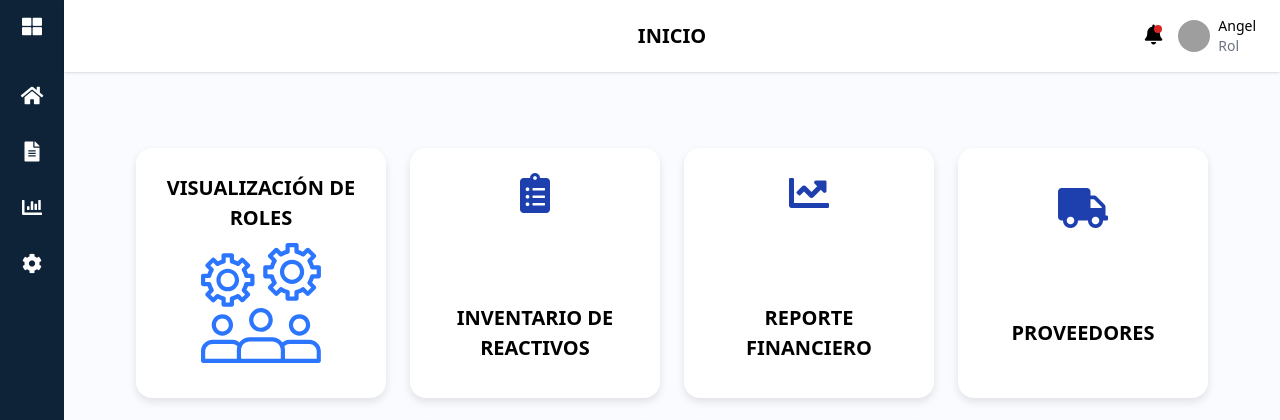
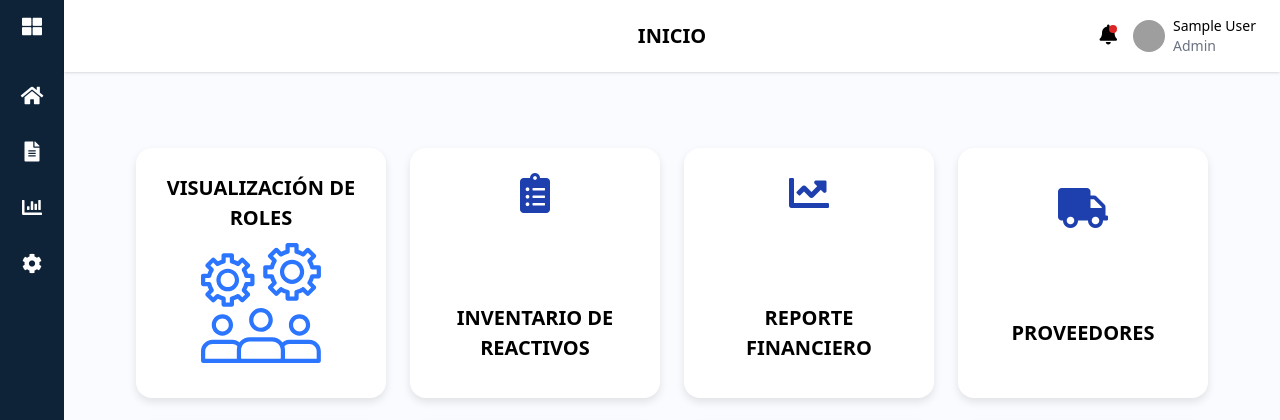
Before and after one commit to angel-pilo/applab, a Flask app: page /admin in a window 1280 px wide. Shown: the top 420 px of the page. Run offline with Flask 3, Linux system fonts and the light colour scheme; the visitor is signed in with stand-in values (Sample User, id 1); parts of the project's set-up code (start-up, migrations or seed data) failed here and were passed over; some libraries are stand-ins or nearby versions; grey boxes are pictures that could not be loaded.

Commit message:
feat: navbar.html ahora extrae información de la base de datos

```diff
--- a/routes.py
+++ b/routes.py
@@ -5,17 +5,17 @@ app_routes = Blueprint('app_routes', __name__)
 
 # Mapeo de role_id a nombres de roles
 role_map = {
-    1: "admin",
-    2: "mostrador",
-    3: "enfermero",
-    4: "quimico"
+    1: "Admin",
+    2: "Mostrador",
+    3: "Enfermero",
+    4: "Quimico"
 }
 
 @app_routes.route("/")
 def home():
     if "usuario" in session:
         rol = session["rol"]
-        return redirect(url_for(f"{rol}_dashboard"))  # Redirigir según el rol del usuario
+        return redirect(url_for(f"{rol.lower()}_dashboard"))  # Redirigir según el rol del usuario en minúsculas
     return redirect(url_for("app_routes.login"))  # Redirigir al login si no hay sesión
 
 @app_routes.route('/login', methods=['GET', 'POST'])
@@ -26,8 +26,10 @@ def login():
         user = verificar_usuario(usuario, password)
         if user:
             session["usuario"] = usuario
-            session["rol"] = role_map.get(user['rol_id'], "default")  # Mapeo de rol_id a nombre de rol
-            return redirect(url_for('app_routes.' + f"{session['rol']}_dashboard"))
+            session["rol"] = role_map.get(user['rol_id'], "default")  # Mapeo de rol_id a nombre de rol con mayúscula
+            session["nombres"] = user['nombres']  # Agregar nombre del empleado
+            session["foto_perfil"] = user['foto_perfil']  # Agregar foto del empleado
+            return redirect(url_for('app_routes.' + f"{session['rol'].lower()}_dashboard"))
         else:
             flash('Usuario o contraseña incorrectos.', 'error')
             return redirect(url_for('app_routes.login'))
@@ -38,35 +40,35 @@ def logout():
     # Lógica para cerrar sesión, como limpiar la sesión del usuario
     session.clear()
     flash("Sesión cerrada correctamente.", "success")
-    return redirect(url_for('app_routes.home'))  #
+    return redirect(url_for('app_routes.home'))
 
 @app_routes.route("/admin")
 def admin_dashboard():
-    if session.get("rol") == "admin":
+    if session.get("rol") == "Admin":
         return render_template("admin/admin.html")
     return redirect(url_for("app_routes.login"))
 
 @app_routes.route("/mostrador")
 def mostrador_dashboard():
-    if session.get("rol") == "mostrador":
+    if session.get("rol") == "Mostrador":
         return render_template("mostrador/mostrador.html")
     return redirect(url_for("app_routes.login"))
 
 @app_routes.route("/enfermero")
 def enfermero_dashboard():
-    if session.get("rol") == "enfermero":
+    if session.get("rol") == "Enfermero":
         return render_template("enfermero/enfermero.html")
     return redirect(url_for("app_routes.login"))
 
 @app_routes.route("/quimico")
 def quimico_dashboard():
-    if session.get("rol") == "quimico":
+    if session.get("rol") == "Quimico":
         return render_template("quimico/quimico.html")
     return redirect(url_for("app_routes.login"))
 
 @app_routes.route("/admin/add_employee")
 def add_employee():
     # Lógica para mostrar el formulario de agregar empleado
-    if session.get("rol") == "admin":
+    if session.get("rol") == "Admin":
         return render_template("admin/add_employee.html")
     return redirect(url_for("app_routes.login"))
--- a/templates/partials/navbar.html
+++ b/templates/partials/navbar.html
@@ -32,10 +32,10 @@
         </div>
         <div class="relative">
             <div class="flex items-center space-x-2 cursor-pointer" onclick="toggleProfile()">
-                <img alt="User profile picture" class="w-8 h-8 rounded-full" height="32" src="https://storage.googleapis.com/a1aa/image/oCD9Le4-feeiN6D-IjtWB1q7qxJxFOQVSpK1KIJSJWE.jpg" width="32"/>
+                <img alt="User profile picture" class="w-8 h-8 rounded-full" height="32" src="{{ session['foto_perfil'] }}" width="32"/>
                 <div class="text-sm">
-                    <div>Angel</div>
-                    <div class="text-gray-500">Rol</div>
+                    <div>{{ session['nombres'] }}</div>
+                    <div class="text-gray-500">{{ session['rol'] }}</div>
                 </div>
             </div>
             <div id="profilePopup" class="profile-popup">
@@ -44,10 +44,10 @@
                     <i class="fas fa-times cursor-pointer" onclick="closeProfile()"></i>
                 </div>
                 <div class="p-4 flex items-center space-x-4">
-                    <img alt="User profile picture" class="w-12 h-12 rounded-full" height="48" src="https://storage.googleapis.com/a1aa/image/oCD9Le4-feeiN6D-IjtWB1q7qxJxFOQVSpK1KIJSJWE.jpg" width="48"/>
+                    <img alt="User profile picture" class="w-8 h-8 rounded-full" height="32" src="{{ session['foto_perfil'] }}" width="48"/>
                     <div>
-                        <div class="text-sm font-bold">Nombre</div>
-                        <div class="text-sm text-gray-500">Rol</div>
+                        <div>{{ session['nombres'] }}</div>
+                        <div class="text-gray-500">{{ session['rol'] }}</div>
                     </div>
                 </div>
                 <div class="p-4 border-t">
```
Also changed, not shown: services.py (+12 -6 lines).
